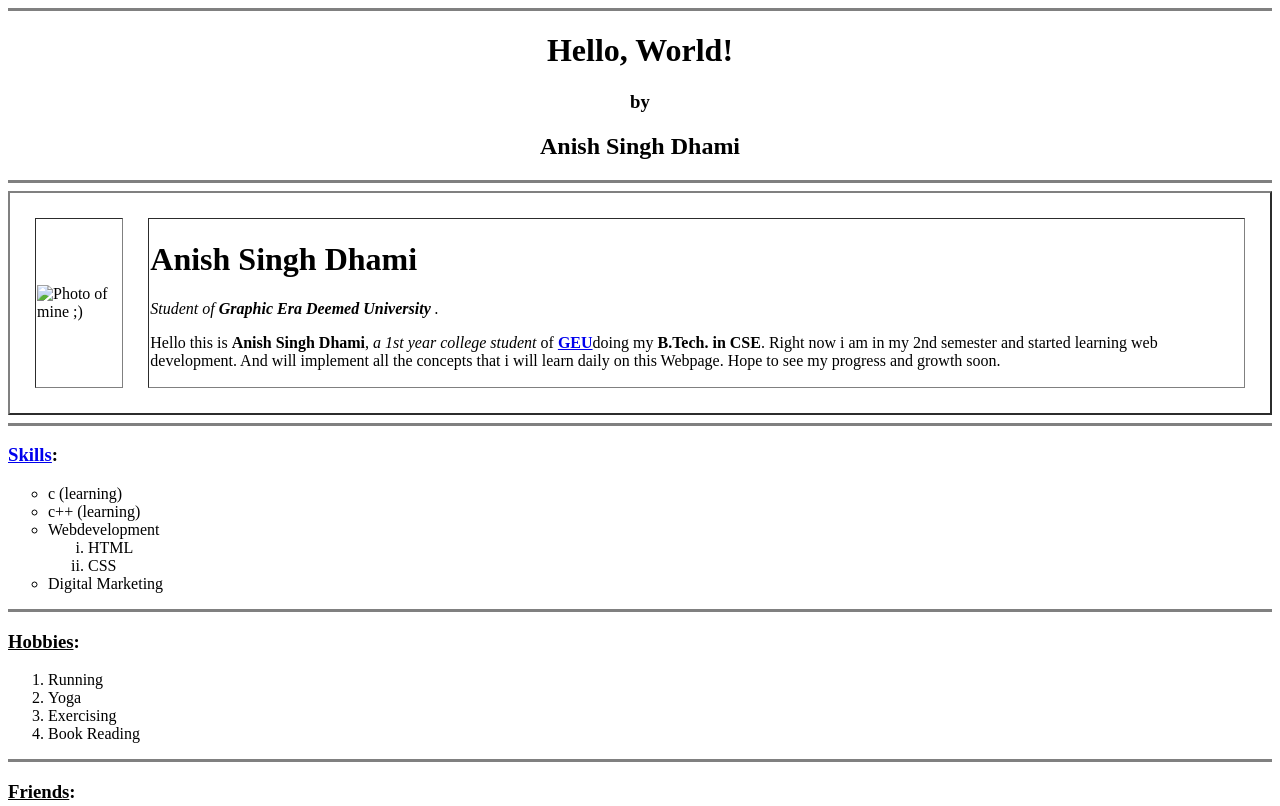
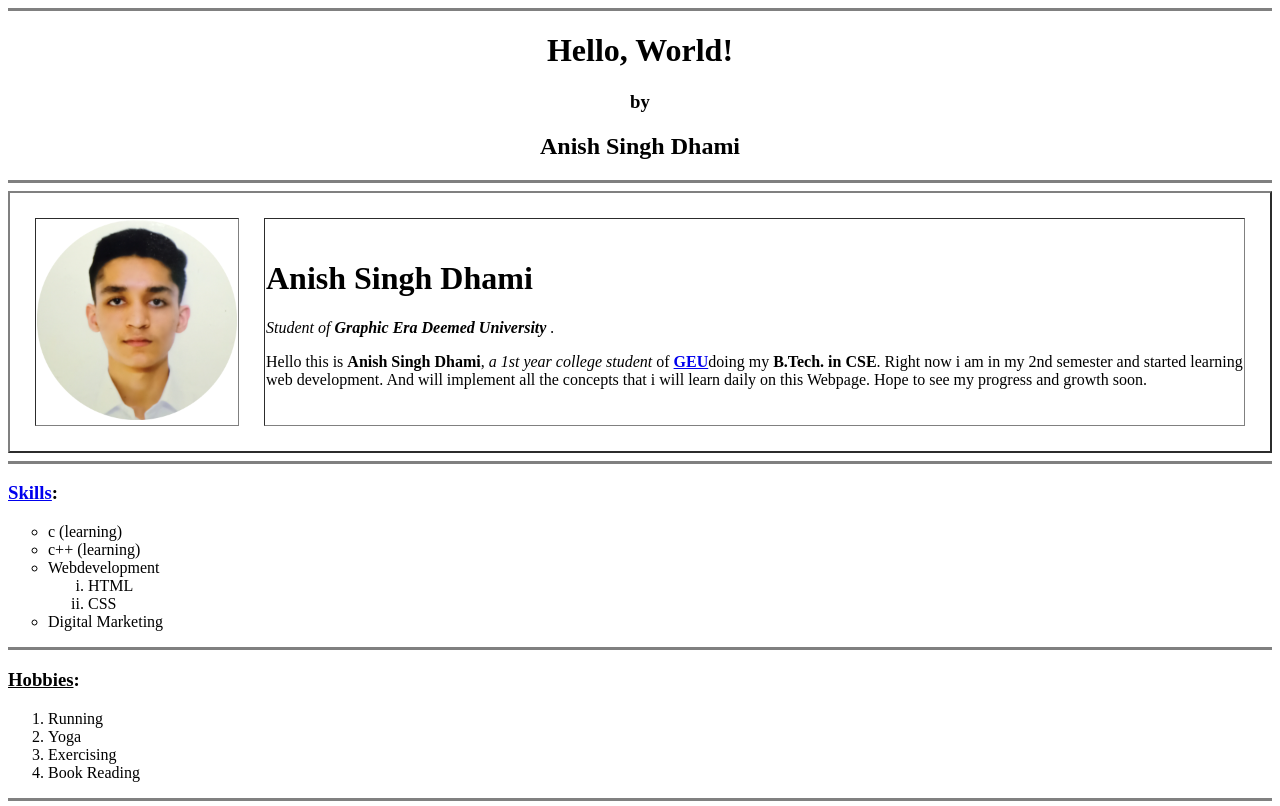
Before and after one commit to Anish-Singh-Dhami/CV, a plain HTML site: page index.html in a window 1280 px wide. Shown: the top 806 px of the page. Drawn offline with Linux system fonts and the light colour scheme; the site is published under a folder, as on GitHub Pages, so addresses that start at the root find nothing.

Commit message:
src attribute for image element is made relative

```diff
--- a/index.html
+++ b/index.html
@@ -23,7 +23,7 @@
 
    <table cellspacing="25" border="2">
       <tr>
-         <td><img src="/images/IMG_20211008_095559-modified.png" alt="Photo of mine ;)" width="200"></td>
+         <td><img src="images/IMG_20211008_095559-modified.png" alt="Photo of mine ;)" width="200"></td>
          <td><h1>Anish Singh Dhami</h1>
          <P>
             <!-- <em> is used to emphasis the text in italics similar to <i> tag but <i> tag is more of like styling the text rather than puting strees over the text.
```
